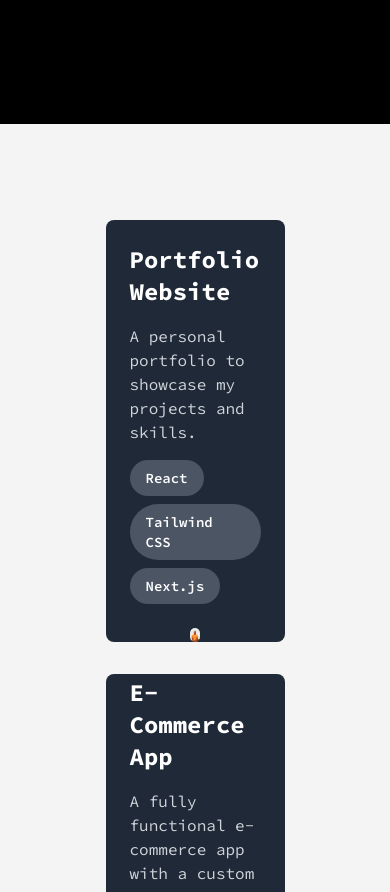
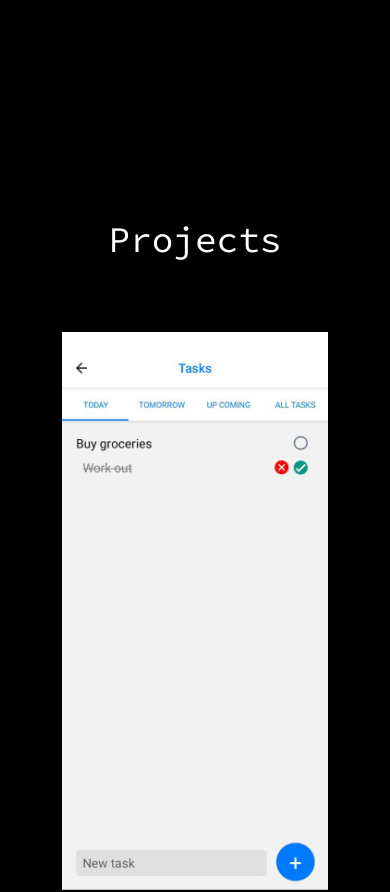
Before and after one commit to Amenti-K/Portfolio, a Next.js app: page / in a window 390 px wide. Shown: the part 3800-4692 px from the top of the page. Built offline with nearby package versions, Linux system fonts and the light colour scheme.

Commit message:
The whole portfolio is done and responsive.

```diff
--- a/src/app/portfolio/page.js
+++ b/src/app/portfolio/page.js
@@ -4,30 +4,26 @@ import ProjectCard from "../../components/ProjectCard";
 export default function Projects() {
   const projects = [
     {
-      name: "Portfolio Website",
-      picture: "/assets/images/profile.jpg",
-      description: "A personal portfolio to showcase my projects and skills.",
-      tools: ["React", "Tailwind CSS", "Next.js"],
+      name: "Just Todo",
+      picture: "/assets/images/JustTodo.jpg", // Update this with the correct image path
+      description:
+        "A responsive and dynamic to-do list application with task management, reminders, and calendar integration.",
+      tools: ["React", "React Native", "SQLite", "Expo"],
       index: 0,
     },
     {
-      name: "E-Commerce App",
-      picture: "/assets/images/profile.jpg",
-      description: "A fully functional e-commerce app with a custom CMS.",
-      tools: ["Node.js", "Express", "MongoDB", "React"],
+      name: "Guest House",
+      picture: "/assets/images/GHM.jpeg",
+      description:
+        "The Guest House Rental Company Website offers travelers a convenient platform to find and book comfortable accommodations in various locations.",
+      tools: ["PHP", "XAMPP", "MySQL"],
       index: 1,
-    },
-    {
-      name: "Mobile Banking App",
-      picture: "/assets/images/profile.jpg",
-      description: "A banking app built with React Native and Firebase.",
-      tools: ["React Native", "Firebase"],
-      index: 2,
     },
   ];
 
   return (
-    <div className="flex items-center flex-col bg-zinc-100 dark:bg-gray-800 transition-colors duration-300  px-4 py-24 gap-y-8">
+    <div className="flex items-center flex-col transition-colors duration-300 min-h-full px-4 py-24 gap-y-8">
+      <h1 className="text-center text-4xl">Projects</h1>
       {projects.map((project) => (
         <ProjectCard
           key={project.index}
--- a/src/components/Expertise.jsx
+++ b/src/components/Expertise.jsx
@@ -131,7 +131,7 @@ export default function Expertise() {
             <div className="flex flex-row text-center">
               <CountUp
                 start={0}
-                end={3}
+                end={2}
                 duration={3}
                 className="text-5xl font-bold text-lime-500"
               />
--- a/src/components/ProjectCard.jsx
+++ b/src/components/ProjectCard.jsx
@@ -7,36 +7,30 @@ export default function ProjectCard({
   tools,
   index,
 }) {
-  const isEven = index % 2 === 0;
-
   return (
     <div
-      className="flex flex-col md:flex-row items-center justify-center w-1/2 h-[50vh]
-                 dark:bg-zinc-100 bg-gray-800 transition-colors duration-300 rounded-lg"
+      className="flex flex-col md:flex-row items-center justify-center w-full md:h-[80vh]
+                 transition-colors duration-300 rounded-lg overflow-hidden p-10"
     >
-      {/* Conditional rendering for even/odd layout */}
-      <div
-        className={`flex-1 ${
-          isEven ? "order-2" : "order-1"
-        } h-full overflow-hidden`}
-      >
+      {/* Image section */}
+      <div className="flex-1 h-full w-full order-1 md:order-2">
         <img
           src={picture}
           alt={name}
-          className="w-full h-full object-cover rounded-lg shadow-lg"
+          className="w-full max-h-[70vh] md:h-full object-contain md:object-contain rounded-none md:rounded-l-lg shadow-lg"
         />
       </div>
-
-      <div className={`flex-1 ${isEven ? "order-1" : "order-2"} text-left p-6`}>
-        <h2 className="text-2xl font-bold mb-4 dark:text-black text-white">
+      {/* Text section */}
+      <div className="flex-1 text-left py-10 px-10 flex flex-col justify-center md:order-1 order-2 md:text-left text-center space-y-6">
+        <h2 className="text-3xl md:text-4xl font-bold mb-4 text-white">
           {name}
         </h2>
-        <p className="dark:text-gray-600 text-gray-300 mb-4">{description}</p>
-        <div className="flex flex-wrap gap-2">
+        <p className="text-gray-300 mb-4 text-md md:text-lg">{description}</p>
+        <div className="flex flex-wrap justify-center md:justify-start gap-2">
           {tools.map((tool, idx) => (
             <span
               key={idx}
-              className="dark:bg-gray-200 bg-gray-600 px-4 py-2 rounded-full text-sm font-semibold dark:text-black text-white"
+              className="bg-gray-600 px-4 py-2 rounded-full text-sm font-semibold text-white"
             >
               {tool}
             </span>
```
Also changed, not shown: public/assets/images/GHM.jpeg (added), public/assets/images/JustTodo.jpg (added).
